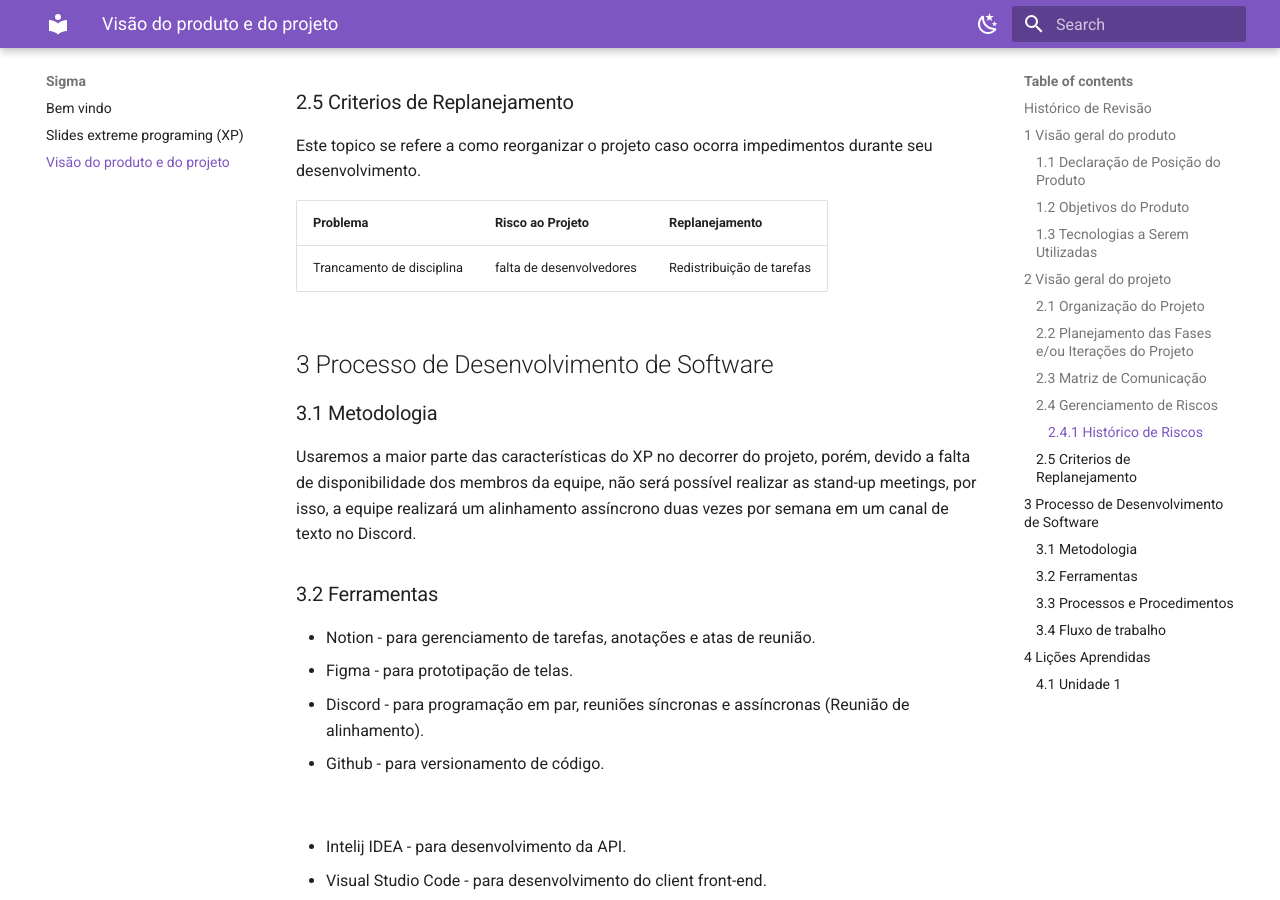
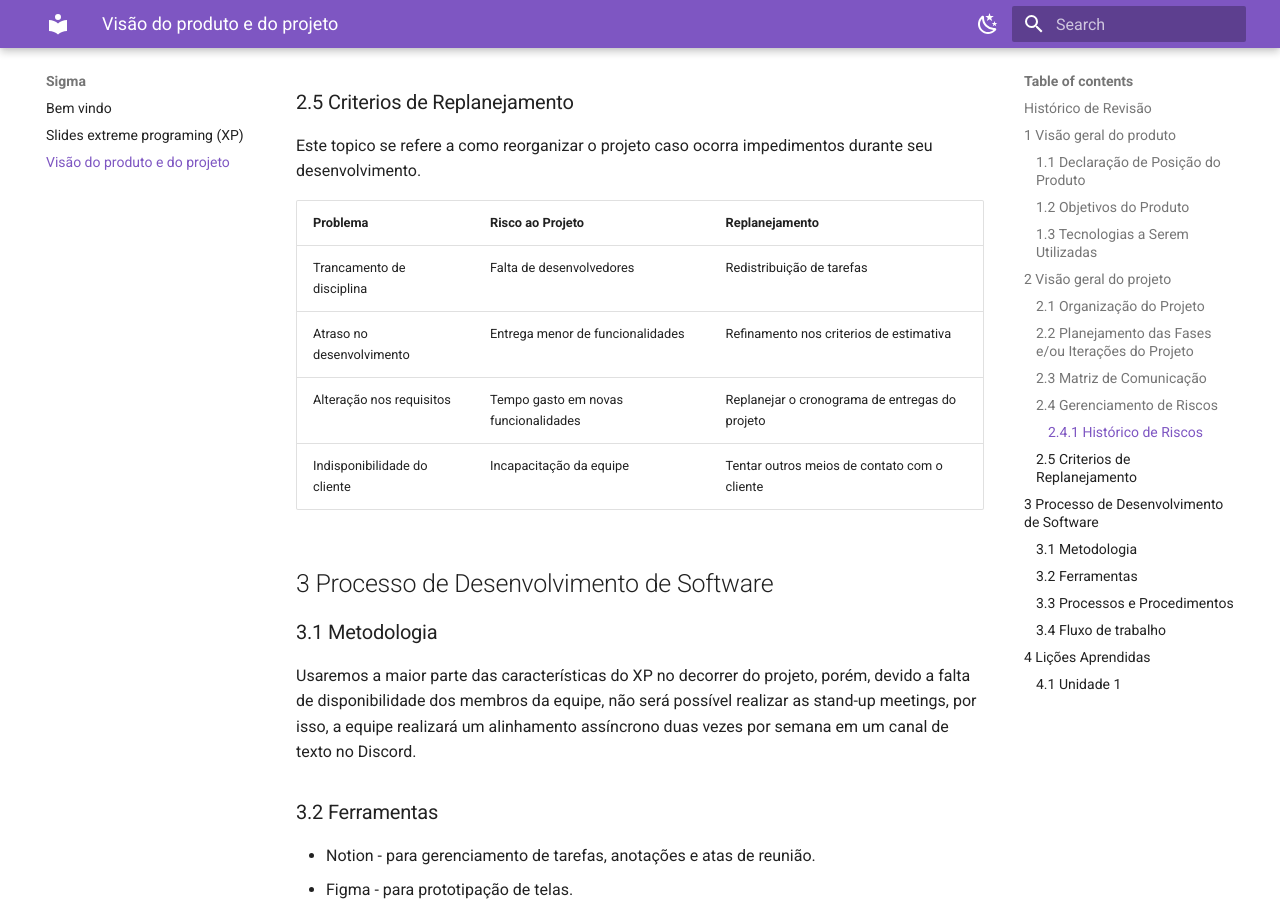
Before and after one commit to mdsreq-fga-unb/2022.2-Sigma, an MkDocs documentation site: the page built from docs/visao.md, in a window 1280 px wide and 900 px high, scrolled down 3566 px. Built offline with MkDocs 1.6.1 and Material for MkDocs 9.7.7, drawn with Linux system fonts in a browser that asks for light colours; some of the changed text lies outside the part shown.

Commit message:
alteracao na secao 2

```diff
--- a/docs/visao.md
+++ b/docs/visao.md
@@ -49,14 +49,14 @@
 | :---------- | :----------------------------------------------------- | :---------: | :------: |
 | Iteração 0  | Visão do Produto e do projeto                          |    15/11    |  18/11   |
 | Iteração 1  | Levantamento de Estórias, Planning Game e Arquitetura. |    21/11    |  25/11   |
-| Iteração 2  |                                                        |    28/11    |  02/12   |
-| Iteração 3  |                                                        |    05/12    |  09/12   |
-| Iteração 4  | Release 1                                              |    12/12    |  16/12   |
-| Iteração 5  |                                                        |    19/12    |  23/12   |
-| Iteração 6  |                                                        |    02/01    |  06/01   |
-| Iteração 7  | Release 2                                              |    09/01    |  13/01   |
-| Iteração 8  |                                                        |    16/01    |  20/01   |
-| Iteração 9  |                                                        |    23/01    |  27/01   |
+| Iteração 2  | Implementação do release 1                             |    28/11    |  02/12   |
+| Iteração 3  | Implementação do release 1                             |    05/12    |  09/12   |
+| Iteração 4  | Implementação e entrega da Release 1                   |    12/12    |  16/12   |
+| Iteração 5  | Implementação do release 2                             |    19/12    |  23/12   |
+| Iteração 6  | Implementação do release 2                             |    02/01    |  06/01   |
+| Iteração 7  | Implementação e entrega da Release 2                   |    09/01    |  13/01   |
+| Iteração 8  | Implementação da release 3                             |    16/01    |  20/01   |
+| Iteração 9  | Implementação da release 3                             |    23/01    |  27/01   |
 | Iteração 10 | Release 3                                              |    30/01    |  03/02   |
 
 ### 2.3 Matriz de Comunicação
@@ -97,9 +97,12 @@
 
 Este topico se refere a como reorganizar o projeto caso ocorra impedimentos durante seu desenvolvimento.
 
-| Problema                  | Risco ao Projeto         | Replanejamento            |
-| :------------------------ | :----------------------- | :------------------------ |
-| Trancamento de disciplina | falta de desenvolvedores | Redistribuição de tarefas |
+| Problema                     | Risco ao Projeto                     | Replanejamento                                 |
+| :--------------------------- | :----------------------------------- | :--------------------------------------------- |
+| Trancamento de disciplina    | Falta de desenvolvedores             | Redistribuição de tarefas                      |
+| Atraso no desenvolvimento    | Entrega menor de funcionalidades     | Refinamento nos criterios de estimativa        |
+| Alteração nos requisitos     | Tempo gasto em novas funcionalidades | Replanejar o cronograma de entregas do projeto |
+| Indisponibilidade do cliente | Incapacitação da equipe              | Tentar outros meios de contato com o cliente   |
 
 ## 3 Processo de Desenvolvimento de Software
 
```
